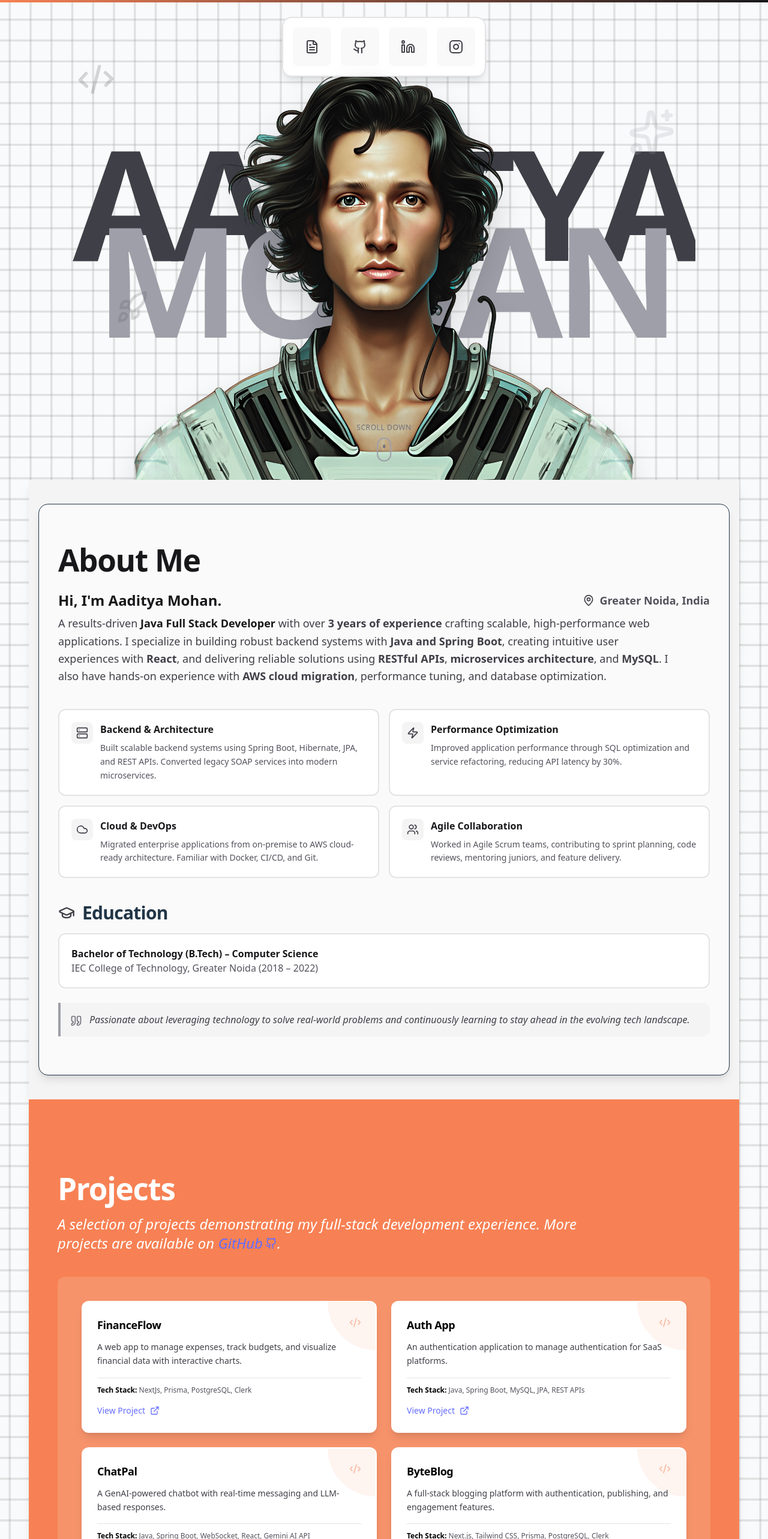
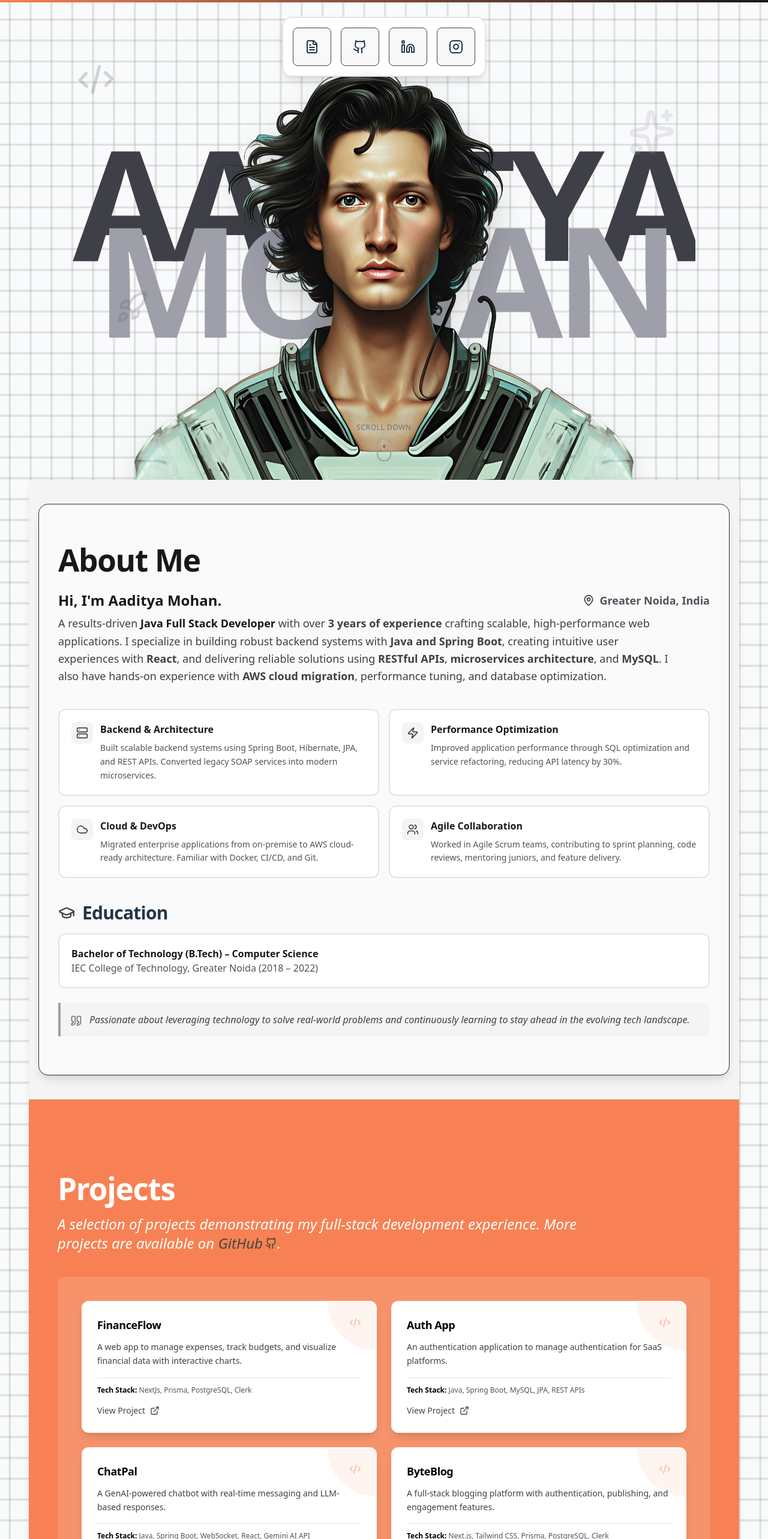
Before and after one commit to AadityaMohan-dev/portfolio-website, a React (Vite) app: page / in a window 1280 px wide. Shown: the top 2566 px of the page at 60% size. Built offline with nearby package versions, Linux system fonts and the light colour scheme.

Commit message:
color fixses

```diff
--- a/src/index.css
+++ b/src/index.css
@@ -1,4 +1,5 @@
 @import "tailwindcss";
+
 :root {
   font-family: system-ui, Avenir, Helvetica, Arial, sans-serif;
   line-height: 1.5;
@@ -14,15 +15,17 @@
   -moz-osx-font-smoothing: grayscale;
 }
 
+/* Links */
 a {
   font-weight: 500;
-  color: #646cff;
+  color: #404a40;
   text-decoration: inherit;
 }
 a:hover {
-  color: #535bf2;
+  color: #556155;
 }
 
+/* Layout */
 body {
   margin: 0;
   display: flex;
@@ -31,39 +34,56 @@ body {
   min-height: 100vh;
 }
 
+/* Headings */
 h1 {
   font-size: 3.2em;
   line-height: 1.1;
 }
 
+/* Buttons */
 button {
   border-radius: 8px;
-  border: 1px solid transparent;
+  border: 1px solid #404a40;
   padding: 0.6em 1.2em;
   font-size: 1em;
   font-weight: 500;
   font-family: inherit;
   background-color: #1a1a1a;
+  color: #ffffff;
   cursor: pointer;
-  transition: border-color 0.25s;
+  transition: all 0.25s ease;
 }
+
 button:hover {
-  border-color: #646cff;
+  border-color: #556155;
+  background-color: #404a40;
 }
+
 button:focus,
 button:focus-visible {
-  outline: 4px auto -webkit-focus-ring-color;
+  outline: 3px solid #404a40;
+  outline-offset: 2px;
 }
 
+/* Light Mode */
 @media (prefers-color-scheme: light) {
   :root {
     color: #213547;
     background-color: #ffffff;
   }
+
   a:hover {
-    color: #747bff;
+    color: #404a40;
   }
+
   button {
     background-color: #f9f9f9;
+    color: #213547;
+    border-color: #404a40;
+  }
+
+  button:hover {
+    background-color: #404a40;
+    color: #ffffff;
   }
 }
```
